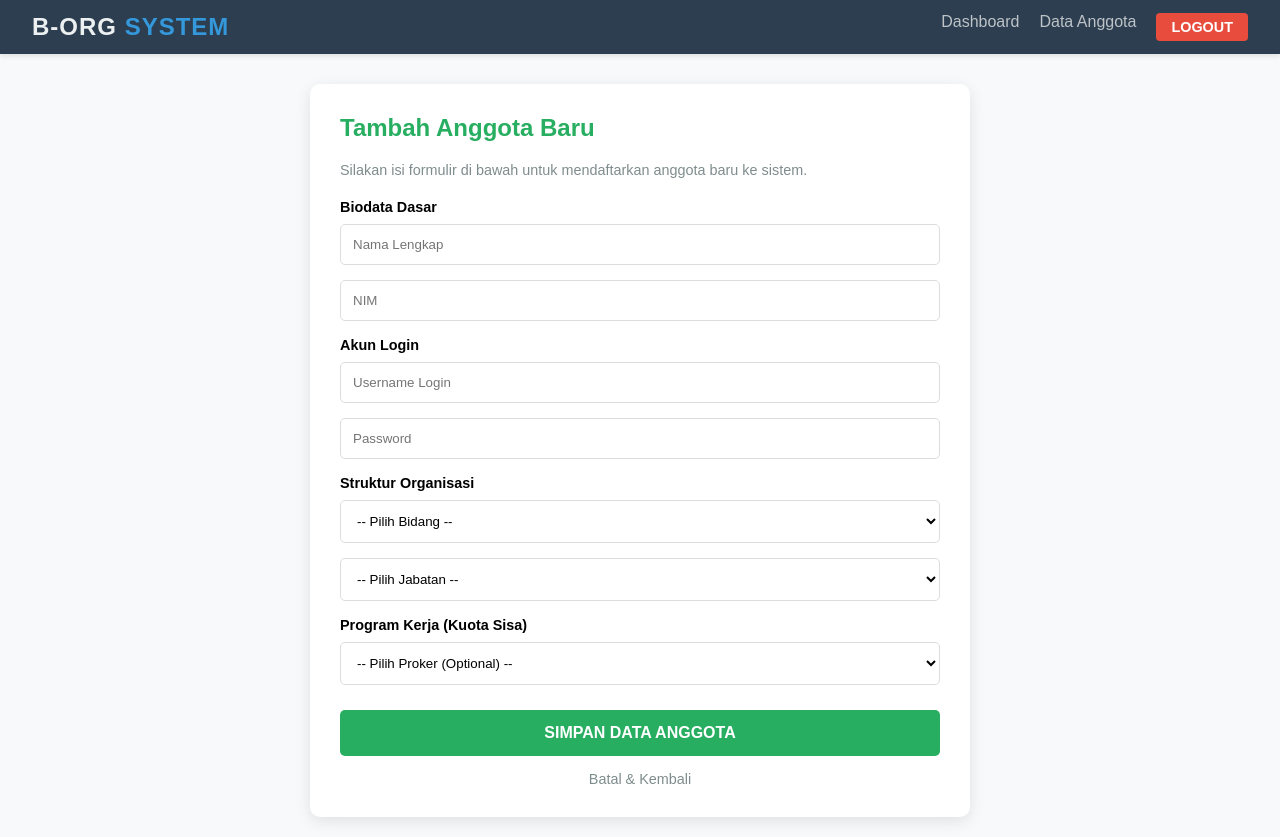
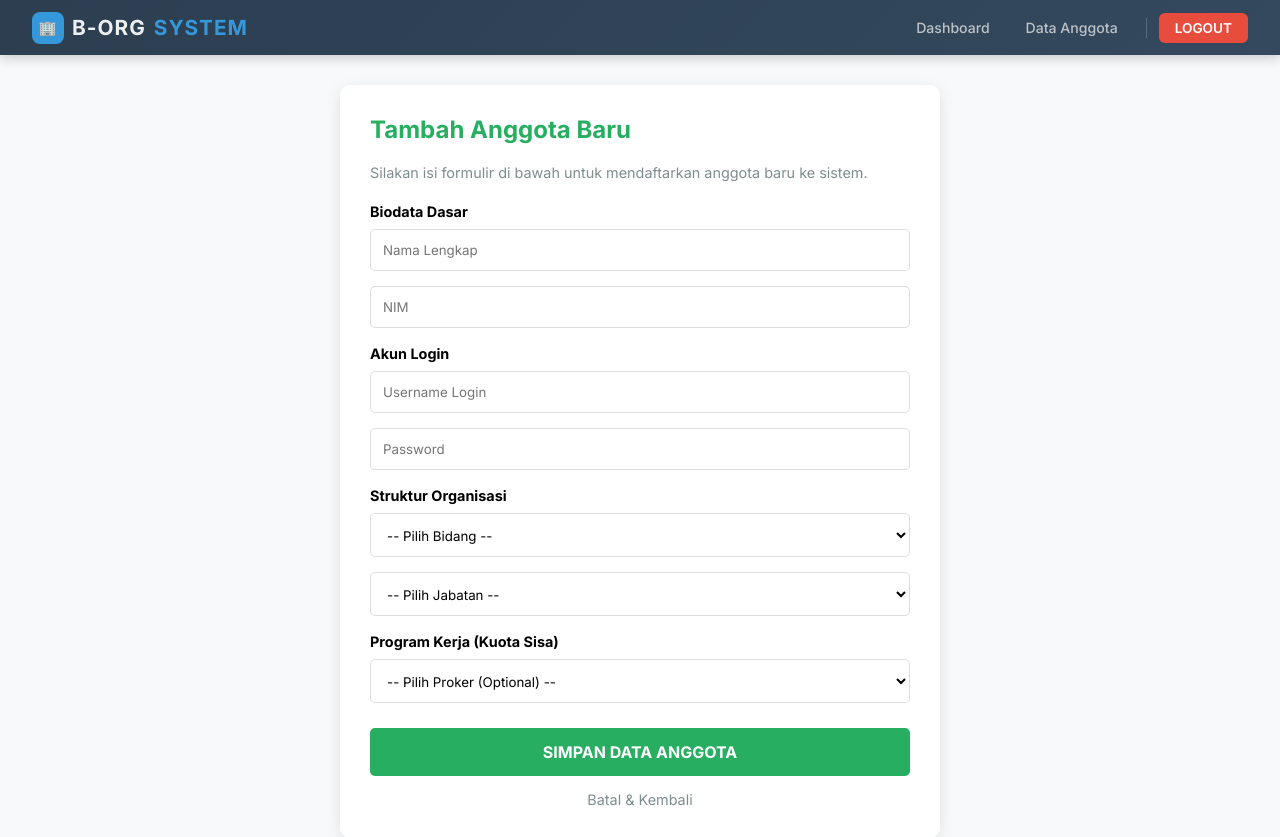
Before and after one commit to FarrellFausto/TA_Sistem-Manajemen-Organisasi-Mahasiswa_Kel23, a PHP site: page /pages/anggota_tambah.php in a window 1280 px wide. Shown: the top 837 px of the page. Run offline with PHP 8.4, Linux system fonts and the light colour scheme; the visitor is signed in with stand-in values (Sample User, id 1); data comes from the database, SQL or seed files in the repository.

Commit message:
navbar edit

```diff
--- a/includes/navbar.php
+++ b/includes/navbar.php
@@ -1,28 +1,141 @@
 <?php
-// Cek apakah session sudah jalan, kalau belum jalankan
-if (session_status() === PHP_SESSION_NONE) {
-    session_start();
+// ============================================================
+// includes/navbar.php — Navbar dengan Tab-Aware Session
+// session.php sudah di-load via koneksi.php di halaman pemanggil
+// ============================================================
+
+$in_pages = (strpos($_SERVER['PHP_SELF'], '/pages/') !== false);
+$base     = $in_pages ? '../' : '';
+$current  = basename($_SERVER['PHP_SELF']);
+
+function nav_active($page, $current) {
+    return ($current === $page)
+        ? 'nav-link active'
+        : 'nav-link';
 }
 
-// Gunakan variabel global dari session.php
-global $ses_role;
+// Semua URL navbar harus bawa tsid agar tab tidak kehilangan sesi
+function nurl($path) {
+    global $tsid, $base;
+    return $base . $path . '?tsid=' . urlencode($tsid);
+}
 ?>
-<nav style="background: #2c3e50; padding: 0.8rem 2rem; display: flex; justify-content: space-between; align-items: center; box-shadow: 0 2px 5px rgba(0,0,0,0.1); margin-bottom: 30px;">
-    <div style="color: #ecf0f1; font-weight: bold; font-size: 1.5rem; letter-spacing: 1px;">B-ORG <span style="color: #3498db;">SYSTEM</span></div>
-    <div style="display: flex; gap: 20px;">
 
-        <!-- BUNGKUS HREF DENGAN tab_url() -->
-        <a href="<?= tab_url('/TA_Sistem-Manajemen-Organisasi-Mahasiswa_Kel23-backup-ta/index.php') ?>" style="color: #bdc3c7; text-decoration: none; font-weight: 500; transition: 0.3s;" onmouseover="this.style.color='#fff'" onmouseout="this.style.color='#bdc3c7'">Dashboard</a>
+<!-- CSS Navbar dipisah -->
+<link rel="stylesheet" href="<?= $base ?>assets/css/navbar.css">
 
-        <a href="<?= tab_url('/TA_Sistem-Manajemen-Organisasi-Mahasiswa_Kel23-backup-ta/pages/anggota_tampil.php') ?>" style="color: #bdc3c7; text-decoration: none; font-weight: 500; transition: 0.3s;" onmouseover="this.style.color='#fff'" onmouseout="this.style.color='#bdc3c7'">Data Anggota</a>
+<div class="toast-container" id="toastContainer"></div>
 
-        <?php
-        // CEK ROLE MENGGUNAKAN $ses_role (case-insensitive)
-        if (isset($ses_role) && strtolower(trim($ses_role)) === 'admin'):
-        ?>
-            <a href="<?= tab_url('/TA_Sistem-Manajemen-Organisasi-Mahasiswa_Kel23-backup-ta/pages/audit_log.php') ?>" style="color: #bdc3c7; text-decoration: none; font-weight: 500; transition: 0.3s;" onmouseover="this.style.color='#fff'" onmouseout="this.style.color='#bdc3c7'">Audit Log</a>
-        <?php endif; ?>
+<nav class="b-navbar">
+  <a href="<?= nurl('index.php') ?>" class="b-nav-brand">
+    <span class="brand-icon">🏢</span>
+    B-ORG <span class="accent">SYSTEM</span>
+  </a>
+  <div class="b-nav-links">
+    <a href="<?= nurl('index.php') ?>" class="<?= nav_active('index.php', $current) ?>">Dashboard</a>
+    <a href="<?= nurl('pages/anggota_tampil.php') ?>" class="<?= nav_active('anggota_tampil.php', $current) ?>">Data Anggota</a>
+    <?php if (isset($ses_role) && $ses_role === 'admin'): ?>
+      <a href="<?= nurl('pages/audit_log.php') ?>" class="<?= nav_active('audit_log.php', $current) ?>">Audit Log</a>
+    <?php endif; ?>
+    <div class="nav-divider"></div>
+    <?php if(isset($ses_username)): ?>
+      <div class="nav-user">
+        👤 <?= htmlspecialchars($ses_username) ?>
+        <span class="role-badge <?= $ses_role==='admin'?'role-admin':'role-anggota' ?>"><?= $ses_role ?></span>
+      </div>
+    <?php endif; ?>
+    <a href="<?= $base ?>logout.php?tsid=<?= urlencode($tsid) ?>" class="btn-logout">LOGOUT</a>
+  </div>
+</nav>
 
-        <a href="<?= tab_url('/TA_Sistem-Manajemen-Organisasi-Mahasiswa_Kel23-backup-ta/logout.php') ?>" style="background: #e74c3c; color: white; padding: 6px 15px; border-radius: 4px; text-decoration: none; font-weight: bold; font-size: 0.9rem;">LOGOUT</a>
-    </div>
-</nav>
+<script>
+// ============================================================
+// Tab Session JS — Sinkronisasi tsid antara URL dan sessionStorage
+// ============================================================
+(function () {
+    const STORAGE_KEY = 'b_org_tsid';
+
+    // 1. Ambil tsid dari URL (selalu paling fresh dari server)
+    const urlParams = new URLSearchParams(window.location.search);
+    const urlTsid   = urlParams.get('tsid');
+
+    if (urlTsid) {
+        // Simpan ke sessionStorage tab ini
+        sessionStorage.setItem(STORAGE_KEY, urlTsid);
+    }
+
+    const tsid = sessionStorage.getItem(STORAGE_KEY) || urlTsid || '';
+    if (!tsid) return;
+
+    // 2. Inject tsid ke semua link internal yang belum punya tsid
+    function injectLinks() {
+        document.querySelectorAll('a[href]').forEach(a => {
+            const href = a.getAttribute('href');
+            if (!href) return;
+            // Skip: link eksternal, anchor, javascript, logout (sudah punya tsid dari PHP)
+            if (href.startsWith('http') || href.startsWith('#') ||
+                href.startsWith('javascript') || href.includes('logout')) return;
+            // Skip kalau sudah ada tsid
+            if (href.includes('tsid=')) return;
+            // Tambahkan tsid
+            a.href = href + (href.includes('?') ? '&' : '?') + 'tsid=' + encodeURIComponent(tsid);
+        });
+    }
+
+    // 3. Inject tsid ke semua form sebagai hidden input
+    function injectForms() {
+        document.querySelectorAll('form').forEach(form => {
+            if (form.querySelector('input[name="tsid"]')) return; // sudah ada
+            const inp  = document.createElement('input');
+            inp.type   = 'hidden';
+            inp.name   = 'tsid';
+            inp.value  = tsid;
+            form.appendChild(inp);
+        });
+    }
+
+    // Jalankan saat DOM siap
+    if (document.readyState === 'loading') {
+        document.addEventListener('DOMContentLoaded', () => { injectLinks(); injectForms(); });
+    } else {
+        injectLinks(); injectForms();
+    }
+
+    // MutationObserver: tangkap link/form yang di-render dinamis (misal JS)
+    const obs = new MutationObserver(() => { injectLinks(); injectForms(); });
+    obs.observe(document.body, { childList: true, subtree: true });
+})();
+
+// ============================================================
+// Toast Notification System
+// ============================================================
+function showToast(message, type = 'success', title = '') {
+    const icons  = { success: '✅', error: '❌', warning: '⚠️', info: 'ℹ️' };
+    const titles = { success: 'Berhasil!', error: 'Gagal!', warning: 'Perhatian!', info: 'Info' };
+    const toast  = document.createElement('div');
+    toast.className = 'toast ' + type;
+    toast.innerHTML =
+        '<span class="toast-icon">' + (icons[type] || '💬') + '</span>' +
+        '<div class="toast-body">' +
+            '<p class="toast-title">' + (title || titles[type]) + '</p>' +
+            '<p class="toast-msg">' + message + '</p>' +
+        '</div>' +
+        '<button class="toast-close" onclick="dismissToast(this.parentElement)">×</button>';
+    document.getElementById('toastContainer').appendChild(toast);
+    setTimeout(() => dismissToast(toast), 5000);
+}
+function dismissToast(el) {
+    if (!el) return;
+    el.classList.add('hide');
+    setTimeout(() => el && el.remove(), 380);
+}
+
+// Auto-tampilkan toast dari URL params
+(function () {
+    const p = new URLSearchParams(window.location.search);
+    if (p.get('success')) showToast(decodeURIComponent(p.get('success')), 'success');
+    if (p.get('error'))   showToast(decodeURIComponent(p.get('error')),   'error');
+    if (p.get('warning')) showToast(decodeURIComponent(p.get('warning')), 'warning');
+    if (p.get('info'))    showToast(decodeURIComponent(p.get('info')),    'info');
+})();
+</script>
```
